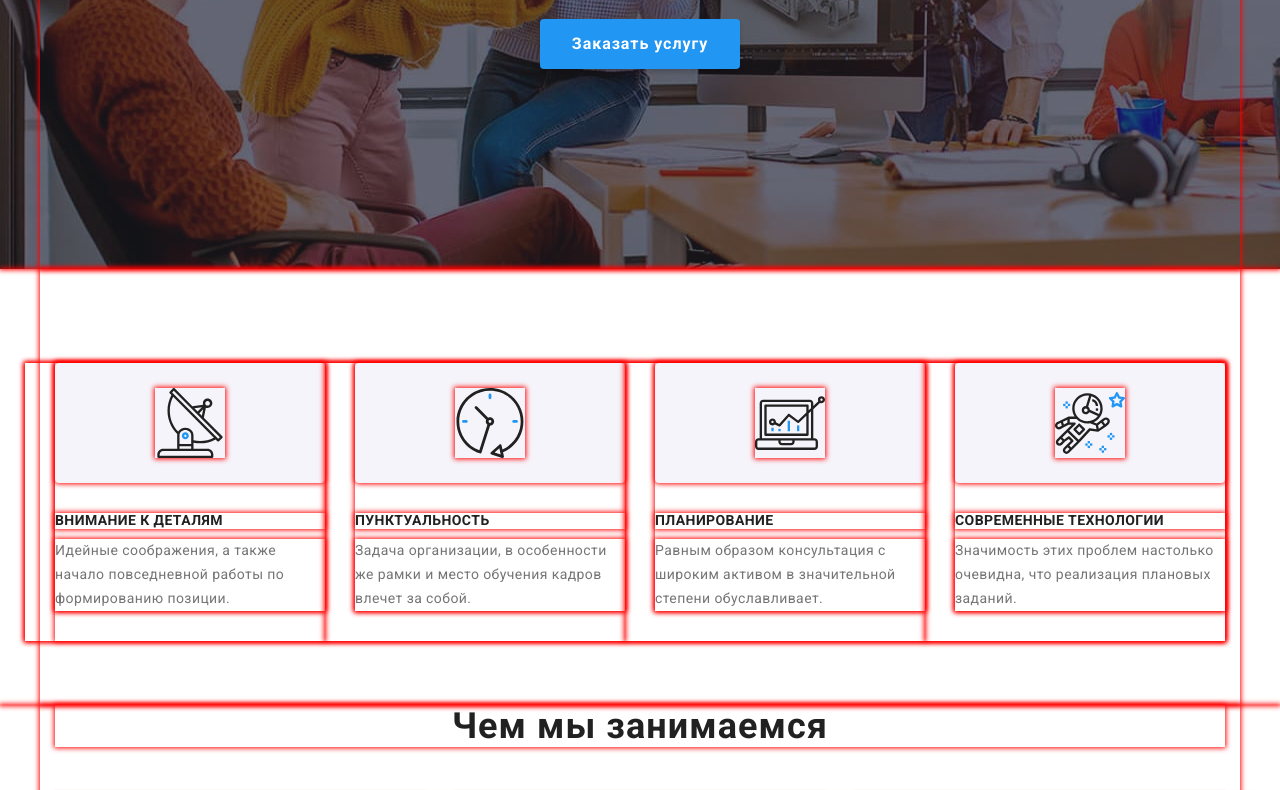
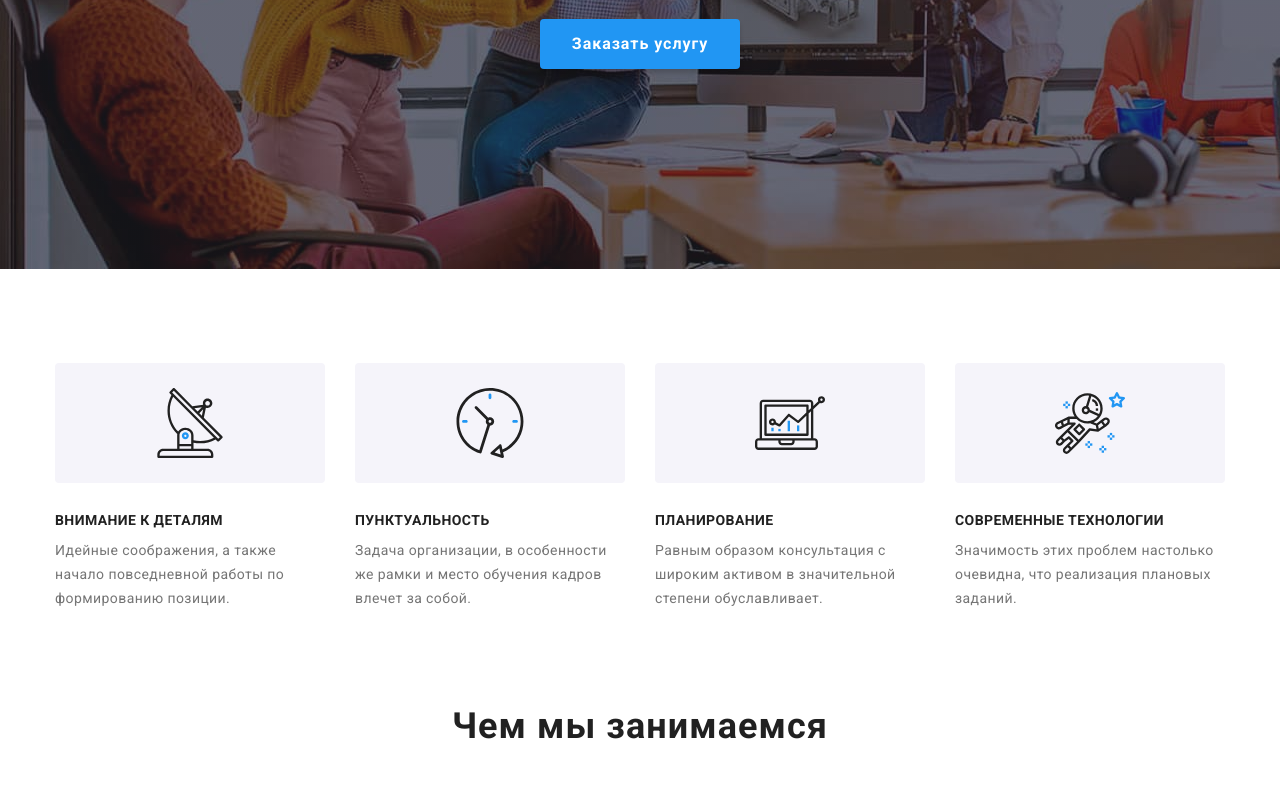
Before and after one commit to VeraFrozen/goit-markup-hw-08, a plain HTML site: page index.html in a window 1280 px wide. Shown: the part 412-1202 px from the top of the page. Drawn offline with Linux system fonts and the light colour scheme.

Commit message:
border none

```diff
--- a/sass/components/_common.scss
+++ b/sass/components/_common.scss
@@ -36,9 +36,9 @@ body {
 }
 
 //Чтобы видеть контуры контейнеров
-body * {
-    box-shadow: 0 0 5px 1px #ff0000;
-}
+//body * {
+//    box-shadow: 0 0 5px 1px #ff0000;
+//}
 
 .container {
     //width: 100vw;
```
Also changed, not shown: css/main.css, css/main.min.css, 2 other files.
